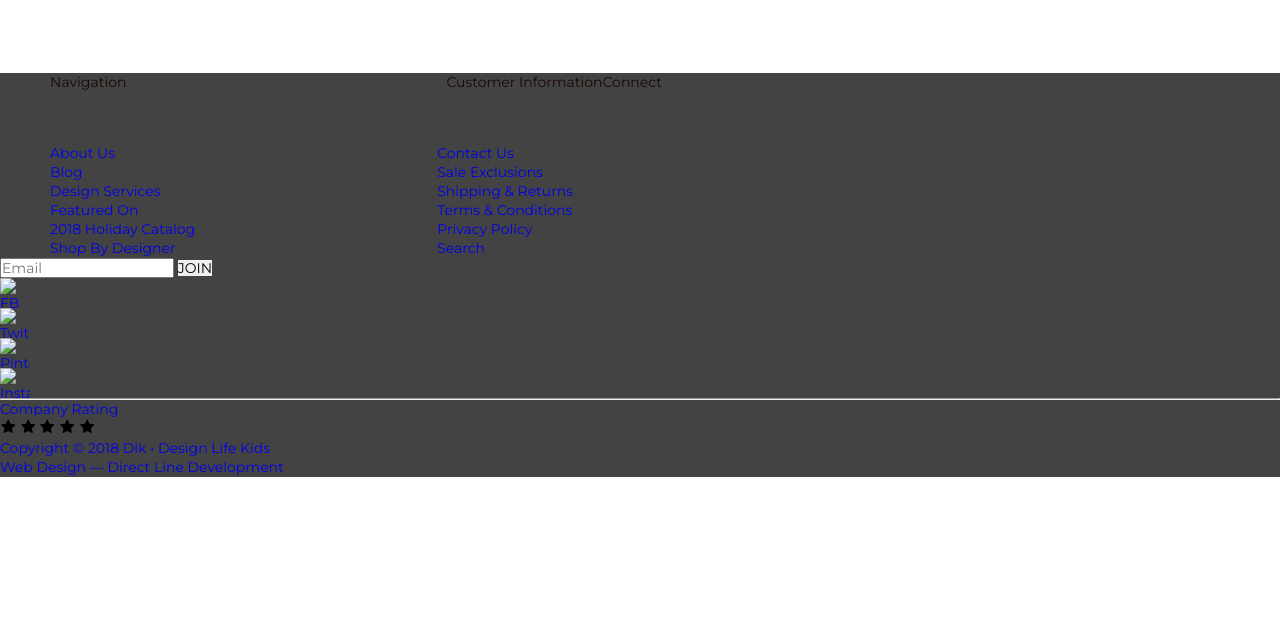
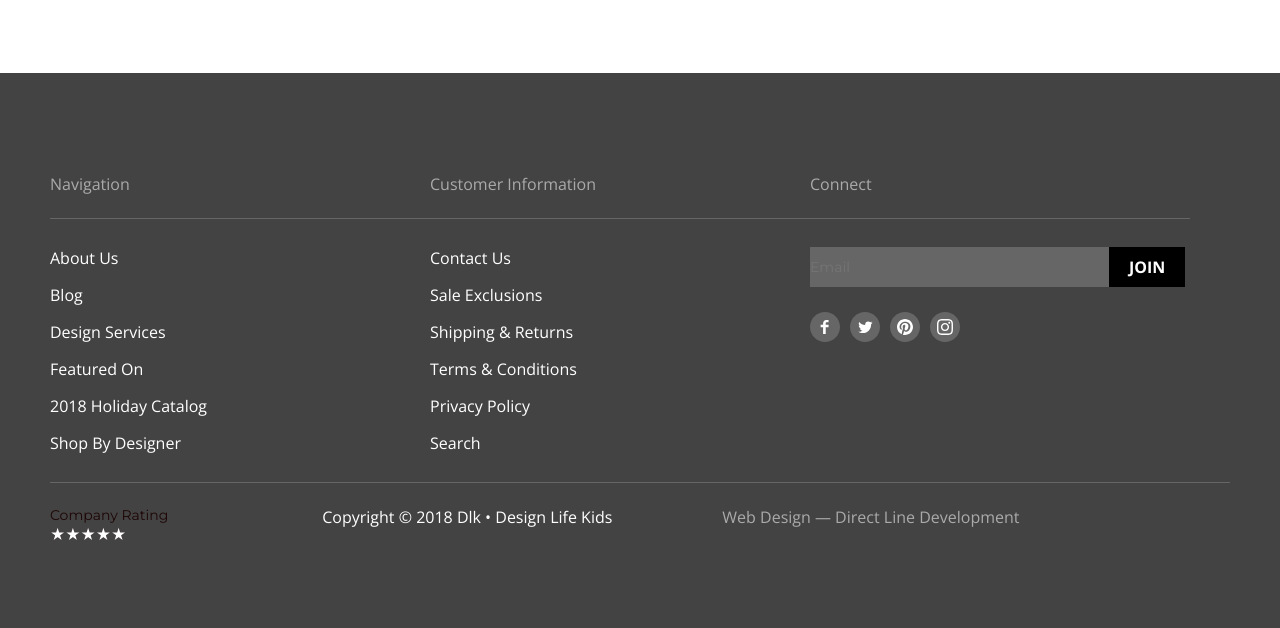
Before and after one commit to dl-academy-edu/yo-shulgin-timofey-1, a plain HTML site: page index.html in a window 1280 px wide. Shown: the part 2368-2996 px from the top of the page. Before the commit the page ends 2845 px from the top, so only its background shows below. Drawn offline with nearby package versions, Linux system fonts and the light colour scheme.

Commit message:
футыр разметил

```diff
--- a/css/common.css
+++ b/css/common.css
@@ -15,6 +15,7 @@ body {
 a {
     /*list-style: none; /*убирает маркер списка точку?*/
     text-decoration: none; /*убирает подчеркивание*/
+    /* color: none; */
 }
 
 img {
@@ -117,22 +118,167 @@ button {
     top: 474px;*/
 }
 
-.displayflex {
-    display: flex;
-}
-
 .footerbackgr {
     background-color: #434343;
 }
 
-.customerinfo {
+.navcuscon {
+    font-family: 'Open Sans';
+    font-style: normal;
+    font-weight: 400;
+    font-size: 16px;
+    line-height: 22px;
+    color: #AAAAAA;
+}
+
+.foot__text {
+    font-family: 'Open Sans';
+    font-style: normal;
+    font-weight: 400;
+    font-size: 16px;
+    line-height: 22px;
+    color: #FFFFFF;
+}
+
+.bor__bot {
+    border-bottom: 380px solid #666666;
+    border-width: 1px;
+    padding-bottom: 23px;
+    width: 380px;
+}
+
+.bor__botsec {
+    border-bottom: 380px solid #666666;
+    border-width: 1px;
+    padding-bottom: 23px;
+    width: 1180px;
+}
+
+
+.footer__nav {
+    display: flex;
+    padding-top: 100px;
+}
+
+.footer__navsec {
+    display: flex;
+    border-top: 1px solid #666666;
+    padding-top: 23px;
+}
+
+.ul__footer {
+    display: flex;
+    padding-top: 28px;
+}
+
+.footer__oa {
     margin-left: 242px;
 }
 
-.marbott {
-    margin-bottom: 52px;
+.mail__block {
+    display: flex;
+    flex-direction: row;
 }
 
-.customerinfosec {
-    margin-left: 320px;
+.mail__input {
+    width: 299px;
+    height: 40px;
+    border: none;
+    background: #666666;
 }
+
+.input__btn {
+    font-family: 'Open Sans';
+    font-style: normal;
+    font-weight: 700;
+    font-size: 16px;
+    line-height: 22px;
+    color: #FFFFFF;
+    background: #000000;
+    padding: 7px 20px;
+}
+
+.foot__marbot {
+    margin-bottom: 15px;
+}
+
+.icons__footer {
+    display: flex;
+    padding-top: 25px;
+    gap: 10px;
+    /* padding-bottom: 168px; */
+    /* border-bottom: #666666; */
+}
+
+.foot__mt {
+    margin-top: 28px;
+}
+
+.foot__mb {
+    margin-bottom: 28px;
+}
+
+.foot__copymar {
+    margin-left: 154px;
+    margin-right: 110px;
+    padding-bottom: 100px;
+}
+
+/* company rating */
+
+.simple__rating {
+    position: relative;
+    font-size: 17px;
+    display: inline-block;
+}
+
+.simple__rating::before {
+    content: "★★★★★";
+    display: block;
+}
+
+.simple-rating__items {
+    position: absolute;
+    width: 100%;
+    height: 100%;
+    top: 0;
+    left: 0;
+    display: flex;
+    flex-direction: row-reverse;
+    overflow: hidden;
+}
+
+.simple-rating__item {
+    position: absolute;
+    width: 0;
+    height: 0;
+    visibility: hidden;
+    top: 0;
+    left: 0;
+}
+
+.simple-rating__label {
+    flex: 0 0 20%;
+    height: 100%;
+    cursor: pointer;
+    color: #fff;
+}
+
+.simple-rating__label::before {
+    content: "★";
+    display: block;
+    transition: color #836E5B;
+}
+
+.simple-rating__label:hover,
+.simple-rating__label:hover ~ .simple-rating__label,
+.simple-rating__label:checked ~ .simple-rating__label:hover {
+    color: #836E5B;
+}
+
+.simple-rating__item:checked,
+.simple-rating__item:checked ~ .simple-rating__label {
+    color: #C29974;
+}
+
+/* end COMPANY RATING */
--- a/index.html
+++ b/index.html
@@ -156,66 +156,72 @@
     </div>
     </section>
     <footer class="footerbackgr">
-        <nav class="container">
-        <ul class="displayflex">
-            <li class="marbott"><p>Navigation</p></li>
-            <li class="customerinfosec"><p>Customer Information</p></li>
-            <li><p>Connect</p></li>
-        </ul>
-        <ul class="displayflex">
-        <li>
+        <nav>
+            <div class="footer__nav container">
             <ul>
-                <li><a href="/about-us.html">About Us</a></li>
-                <li><a href="/blog.html">Blog</a></li>
-                <li><a href="#">Design Services</a></li>
-                <li><a href="#">Featured On</a></li>
-                <li><a href="#">2018 Holiday Catalog</a></li>
-                <li><a href="#">Shop By Designer</a></li>
+                <li class="bor__bot"><p class="navcuscon">Navigation</p></li>
+                <li class="foot__marbot foot__mt"><a class="foot__text" href="/about-us.html">About Us</a></li>
+                <li class="foot__marbot"><a class="foot__text" href="/blog.html">Blog</a></li>
+                <li class="foot__marbot"><a class="foot__text" href="#">Design Services</a></li>
+                <li class="foot__marbot"><a class="foot__text" href="#">Featured On</a></li>
+                <li class="foot__marbot"><a class="foot__text" href="#">2018 Holiday Catalog</a></li>
+                <li class="foot__mb"><a class="foot__text" href="#">Shop By Designer</a></li>
             </ul>
-        </li>
-        <li class="customerinfo">
             <ul>
-                <li><a href="/contact.html">Contact Us</a></li>
-                <li><a href="#">Sale Exclusions</a></li>
-                <li><a href="#">Shipping & Returns</a></li>
-                <li><a href="#">Terms & Conditions</a></li>
-                <li><a href="#">Privacy Policy</a></li>
-                <li><a href="#">Search</a></li>
+                <li class="bor__bot"><p class="navcuscon">Customer Information</p></li>
+                <li class="foot__marbot foot__mt"><a class="foot__text" href="/contact.html">Contact Us</a></li>
+                <li class="foot__marbot"><a class="foot__text" href="#">Sale Exclusions</a></li>
+                <li class="foot__marbot"><a class="foot__text" href="#">Shipping & Returns</a></li>
+                <li class="foot__marbot"><a class="foot__text" href="#">Terms & Conditions</a></li>
+                <li class="foot__marbot"><a class="foot__text" href="#">Privacy Policy</a></li>
+                <li class="foot__marbot foot__mb"><a class="foot__text" href="#">Search</a></li>
             </ul>
-        </li>
+        <ul class="">
+            <li class="bor__bot"><p class="navcuscon">Connect</p></li>
+            <li>
+                <div class="mail__block foot__mt">
+            <input class="mail__input" type="text" name="text" placeholder="Email">
+            <button class="input__btn" type="submit">JOIN</button>
+        </div>
+        <div>
+            <ul class="icons__footer">
+                <li><a href="https://www.facebook.com/"><img src="./img/icon/facebook.svg" alt="FB" width="30" height="30"></a></li>
+                <li><a href="https://twimg.com/"><img src="./img/icon/twitter.svg" alt="Twitter" width="30" height="30"></a></li>
+                <li><a href="https://pinterest.com/"><img src="./img/icon/pinterest.svg" alt="Pinterest" width="30" height="30"></a></li>
+                <li><a href="http://instagram.com/"><img src="./img/icon/instagram.svg" alt="Instagram" width="30" height="30"></a></li>
+            </ul>
+        </div>
         </ul>
         </nav>
-        <input type="text" name="text" placeholder="Email">
-        <button type="submit">JOIN</button>
-        <ul>
-            <li><a href="https://www.facebook.com/"><img src="./img/icon/facebook.svg" alt="FB" width="30" height="30"></a></li>
-            <li><a href="https://twimg.com/"><img src="./img/icon/twitter.svg" alt="Twitter" width="30" height="30"></a></li>
-            <li><a href="https://pinterest.com/"><img src="./img/icon/pinterest.svg" alt="Pinterest" width="30" height="30"></a></li>
-            <li><a href="http://instagram.com/"><img src="./img/icon/instagram.svg" alt="Instagram" width="30" height="30"></a></li>
+        </div>
+        <ul class="container footer__navsec">
+            <li>
+                <div class="container finish">
+                <div class="form__item">
+                    <div class="form__label">Company Rating</div>
+                    <div class="simple__rating">
+                        <div class="simple-rating__items">
+                            <input id="simple-rating-5" type="radio" class="simple-rating__item" name="simple-rating" value="5">
+                            <label for="simple-rating-5" class="simple-rating__label"></label>
+                            <input id="simple-rating-4" type="radio" class="simple-rating__item" name="simple-rating" value="4">
+                            <label for="simple-rating-4" class="simple-rating__label"></label>
+                            <input id="simple-rating-3" type="radio" class="simple-rating__item" name="simple-rating" value="3">
+                            <label for="simple-rating-3" class="simple-rating__label"></label>
+                            <input id="simple-rating-2" type="radio" class="simple-rating__item" name="simple-rating" value="2">
+                            <label for="simple-rating-2" class="simple-rating__label"></label>
+                            <input id="simple-rating-1" type="radio" class="simple-rating__item" name="simple-rating" value="1">
+                            <label for="simple-rating-1" class="simple-rating__label"></label>
+                        </div>
+                    </div>
+                </div>
+            </li>
+            <li class="bordersec foot__copymar">
+            <a class="foot__text" href="#">Copyright © 2018 Dlk • Design Life Kids</a>
+            </li>
+            <li>
+                <a class="navcuscon" href="#">Web Design — Direct Line Development</a>
+            </li>
         </ul>
-        <hr>
-            <ul>
-                <li><a href="#">Company Rating</a></li>
-                <svg width="16" height="15" xmlns="http://www.w3.org/2000/svg" viewBox="0 0 32 32">
-                    <path d="M31.547 12a.848.848 0 00-.677-.577l-9.427-1.376-4.224-8.532a.847.847 0 00-1.516 0l-4.218 8.534-9.427 1.355a.847.847 0 00-.467 1.467l6.823 6.664-1.612 9.375a.847.847 0 001.23.893l8.428-4.434 8.432 4.432a.847.847 0 001.229-.894l-1.615-9.373 6.822-6.665a.845.845 0 00.214-.869z" />
-                </svg>
-                <svg width="16" height="15" xmlns="http://www.w3.org/2000/svg" viewBox="0 0 32 32">
-                    <path d="M31.547 12a.848.848 0 00-.677-.577l-9.427-1.376-4.224-8.532a.847.847 0 00-1.516 0l-4.218 8.534-9.427 1.355a.847.847 0 00-.467 1.467l6.823 6.664-1.612 9.375a.847.847 0 001.23.893l8.428-4.434 8.432 4.432a.847.847 0 001.229-.894l-1.615-9.373 6.822-6.665a.845.845 0 00.214-.869z" />
-                </svg>
-                <svg width="16" height="15" xmlns="http://www.w3.org/2000/svg" viewBox="0 0 32 32">
-                    <path d="M31.547 12a.848.848 0 00-.677-.577l-9.427-1.376-4.224-8.532a.847.847 0 00-1.516 0l-4.218 8.534-9.427 1.355a.847.847 0 00-.467 1.467l6.823 6.664-1.612 9.375a.847.847 0 001.23.893l8.428-4.434 8.432 4.432a.847.847 0 001.229-.894l-1.615-9.373 6.822-6.665a.845.845 0 00.214-.869z" />
-                </svg>
-                <svg width="16" height="15" xmlns="http://www.w3.org/2000/svg" viewBox="0 0 32 32">
-                    <path d="M31.547 12a.848.848 0 00-.677-.577l-9.427-1.376-4.224-8.532a.847.847 0 00-1.516 0l-4.218 8.534-9.427 1.355a.847.847 0 00-.467 1.467l6.823 6.664-1.612 9.375a.847.847 0 001.23.893l8.428-4.434 8.432 4.432a.847.847 0 001.229-.894l-1.615-9.373 6.822-6.665a.845.845 0 00.214-.869z" />
-                </svg>
-                <svg width="16" height="15" xmlns="http://www.w3.org/2000/svg" viewBox="0 0 32 32">
-                    <path d="M31.547 12a.848.848 0 00-.677-.577l-9.427-1.376-4.224-8.532a.847.847 0 00-1.516 0l-4.218 8.534-9.427 1.355a.847.847 0 00-.467 1.467l6.823 6.664-1.612 9.375a.847.847 0 001.23.893l8.428-4.434 8.432 4.432a.847.847 0 001.229-.894l-1.615-9.373 6.822-6.665a.845.845 0 00.214-.869z" />
-                </svg>
-                <li><a href="#">Copyright © 2018 Dlk • Design Life Kids</a></li>
-                <li><a href="#">Web Design — Direct Line Development</a>
-                </li>
-            </ul>
-        </section>
     </footer>
 </body>
 </html>
```
Also changed, not shown: img/icon/facebook.svg (added), img/icon/instagram.svg (added), img/icon/pinterest.svg (added), img/icon/twitter.svg (added).
